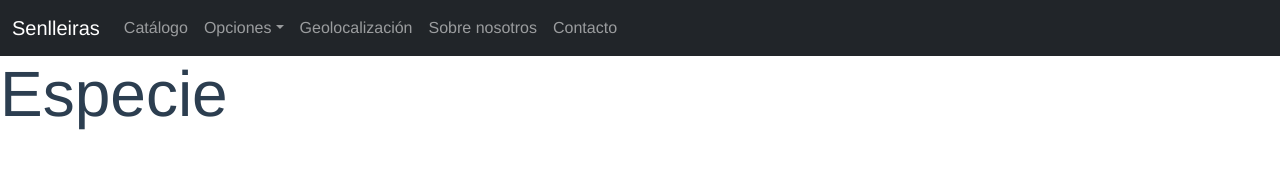
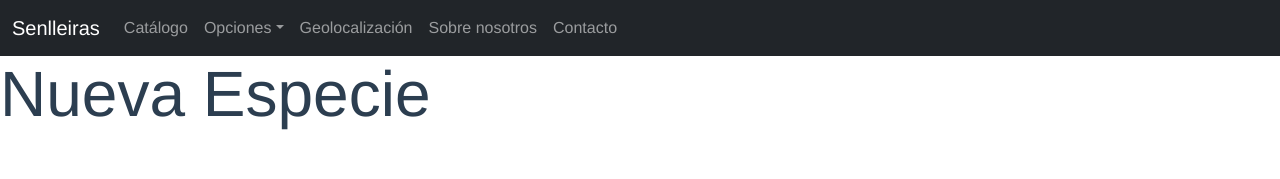
Before and after one commit to sansus3/arbores-senlleiras-backend, a Vue app: page /new-specie in a window 1280 px wide. Shown: the top 179 px of the page. Built offline with nearby package versions, Linux system fonts and the light colour scheme; no server answers.

Commit message:
Arreglado el reseteo del objeto Specie en el store
-Cuando cargamos de nuevoe specie lo clonamos de Specie con desestructuración
-Cambiado título en la vista de Specie.vue

```diff
--- a/src/store/index.js
+++ b/src/store/index.js
@@ -1,6 +1,6 @@
 import { createStore } from 'vuex';
 
-import router from '../router';//Esta línea no está en el original. Nos permite manipular las rutas
+import router from '@/router';//Esta línea no está en el original. Nos permite manipular las rutas
 const Specie = {
   id: null,
   specie: '',
@@ -15,7 +15,7 @@ export default createStore({
       pending: false,
       msg: 'Cargando datos...'
     },
-    specie: Specie,
+    specie: {...Specie},
     species: [], //Listado de especies para el catálogo
     user: null
   },
@@ -33,7 +33,8 @@ export default createStore({
         state.specie = state.species.find(spe => spe.id == payment);
     },
     resetSpecie(state) {
-      state.specie = Specie;
+
+      state.specie = {...Specie};
     },
     actualizarEspecie(state, payment) {
       state.specie = payment;
--- a/src/views/specie/Specie.vue
+++ b/src/views/specie/Specie.vue
@@ -1,6 +1,6 @@
 <template>
     <section class="section">
-        <h2 class="section__title display-3">Especie</h2>
+        <h2 class="section__title display-3">Nueva Especie</h2>
          <!-- Create Read Update Delete (Crud) Árboles. Formulario -->
         <formulario-especie @custom-action="actionAlta" :arbore="specie"></formulario-especie>
     </section>
@@ -9,12 +9,14 @@
 <script>
 import { mapActions,mapState } from "vuex";
 import FormularioEspecie from "@/components/specie/FormularioEspecie";
+
 export default {
     components: {
         FormularioEspecie
     },
     created(){
         this.resetSpecie();
+        //console.log(this.specie)
     },
     computed:{
         ...mapState(['specie'])
```
